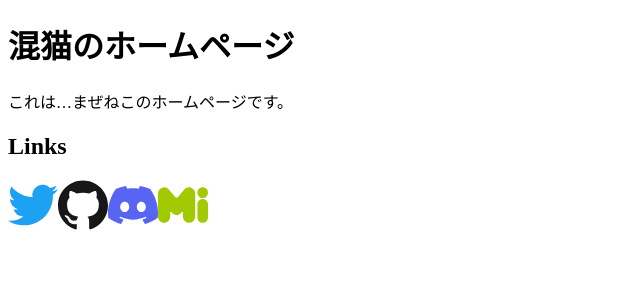
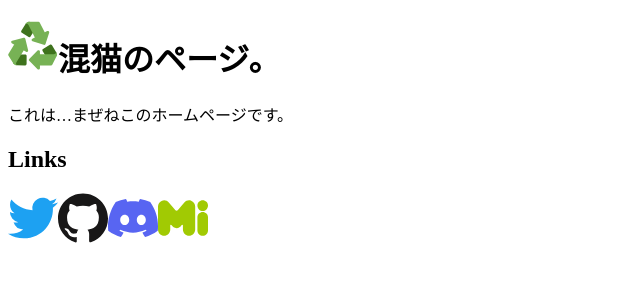
Before and after one commit to mazeneko/mazeneko.github.io, an Angular app: page / in a window 1280 px wide. Shown: the top 300 px of the page, without its empty margins (0-640 px from the left). Built offline with nearby package versions, Linux system fonts and the light colour scheme; a web font is replaced by a local one.

Commit message:
見出しの変更

```diff
--- a/src/app/app.component.html
+++ b/src/app/app.component.html
@@ -1,4 +1,4 @@
-<h1>混猫のホームページ</h1>
+<h1><app-recycle-icon [width]="'50'" [height]="'50'"></app-recycle-icon>混猫のページ。</h1>
 
 <p>これは…まぜねこのホームページです。</p>
 
```
